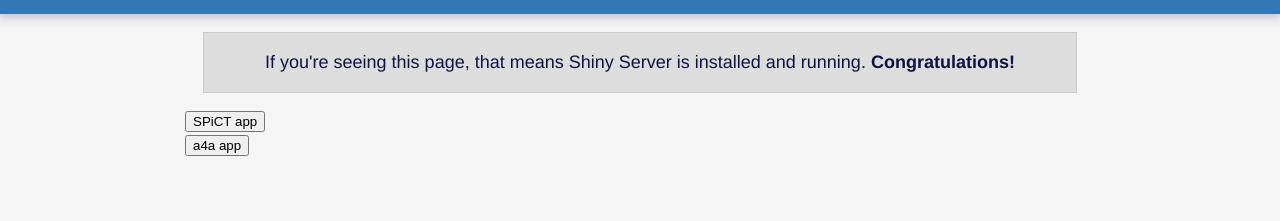
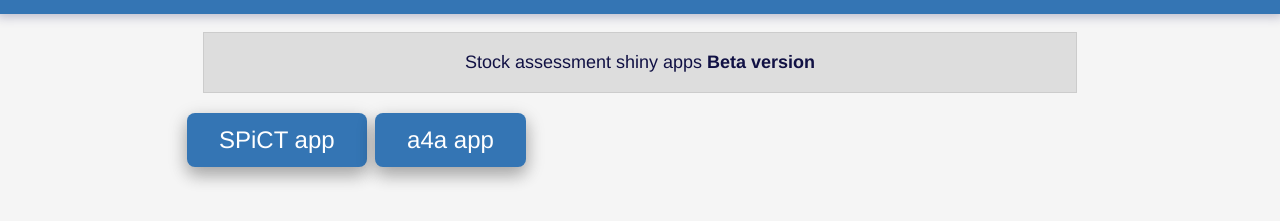
Before and after one commit to danaim/pandora, a plain HTML site: page index.html in a window 1280 px wide. Shown: the part 67-288 px from the top of the page. Drawn offline with Linux system fonts and the light colour scheme.

Commit message:
change index

```diff
--- a/index.html
+++ b/index.html
@@ -74,6 +74,25 @@
     .caption{
       font-size: 13px;
     }
+    .button {
+      background-color: #3475b4;
+      border: none;
+      color: white;
+      padding: 15px 32px;
+      text-align: center;
+      text-decoration: none;
+      display: inline-block;
+      font-size: 24px;
+      margin: 4px 2px;
+      cursor: pointer;
+      border-radius: 8px;
+      box-shadow: 0 8px 16px 0 rgba(0,0,0,0.2), 0 6px 20px 0 rgba(0,0,0,0.19);
+      transition-duration: 0.4s;
+    }
+    .button:hover {
+      background-color: #3475b4; /* Blue */
+      color: white;
+    }
     code {
       background-color: #E5E5E5;
       border: 1px solid #AAA;
@@ -93,17 +112,14 @@
   </div>
   <div id="outer-content">
     <div id="intro">
-      <p>If you're seeing this page, that means Shiny Server is installed and running. <strong>Congratulations!</strong> </p>
+      <p> Stock assessment shiny apps <strong>Beta version</strong> </p>
     </div>
     <div id="content">
       <div id="main">
 
-        <form action="./sample-apps/spict/">
-          <input type="submit" value="SPiCT app" />
-        </form>
-        <form action="./sample-apps/a4a/">
-          <input type="submit" value="a4a app" />
-        </form>
+        <a href="./sample-apps/spict/" class="button">SPiCT app</a>
+        <a href="./sample-apps/a4a/" class="button">a4a app</a>
+
       </div>
 
     </div>
```
